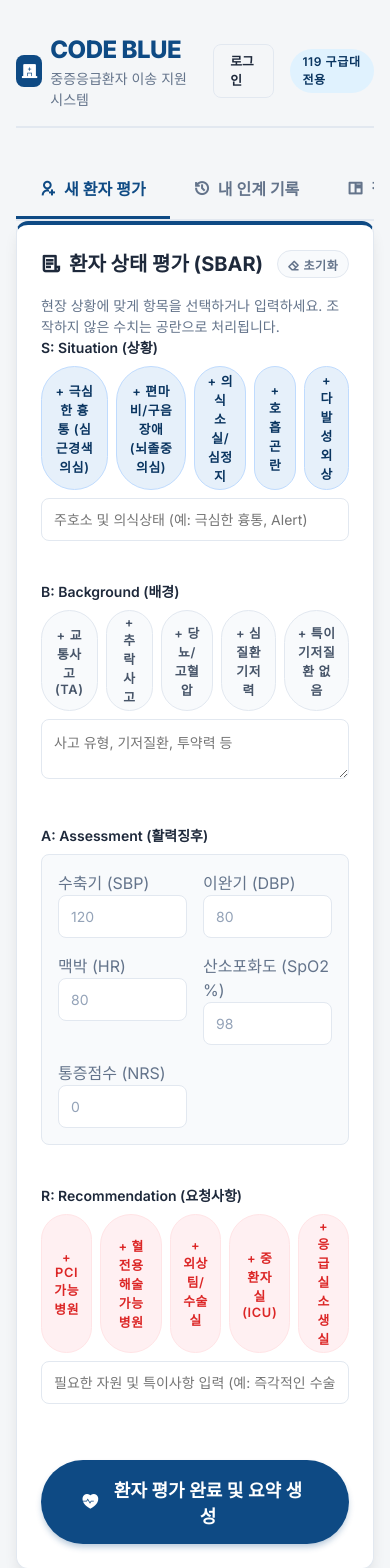
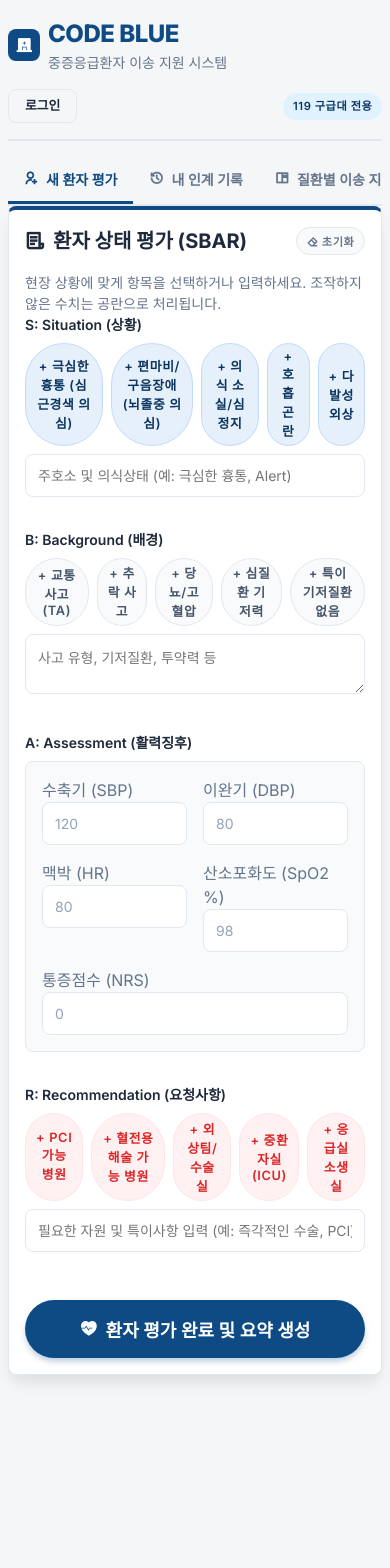
Before and after one commit to yenakr/26project, a Next.js app: page / in a window 390 px wide. Shown: the top 1568 px of the page. After the commit the page ends 1407 px from the top, so only its background shows below. Built offline with nearby package versions, Linux system fonts and the light colour scheme; no server answers.

Commit message:
style: optimize layout and forms for mobile responsiveness

```diff
--- a/app/globals.css
+++ b/app/globals.css
@@ -225,6 +225,12 @@ button {
   gap: 1.5rem;
 }
 
+.vitals-grid {
+  display: grid;
+  grid-template-columns: repeat(auto-fit, minmax(120px, 1fr));
+  gap: 1rem;
+}
+
 /* Utility */
 .flex { display: flex; }
 .items-center { align-items: center; }
@@ -238,3 +244,67 @@ button {
 .text-sm { font-size: 0.875rem; }
 .text-gray { color: var(--text-secondary); }
 .font-bold { font-weight: 700; }
+
+/* Mobile Optimization (Responsive Design) */
+@media (max-width: 768px) {
+  .container {
+    padding: 1rem 0.5rem;
+  }
+
+  .header {
+    flex-direction: column;
+    align-items: flex-start;
+    gap: 1rem;
+    padding-bottom: 1rem;
+    margin-bottom: 1rem;
+  }
+
+  .header .flex.items-center.gap-4 {
+    width: 100%;
+    justify-content: space-between;
+  }
+
+  .card {
+    padding: 1rem;
+    border-radius: 8px;
+    margin-bottom: 1rem;
+  }
+
+  .grid-2 {
+    grid-template-columns: 1fr;
+    gap: 1rem;
+  }
+
+  .grid-3 {
+    grid-template-columns: 1fr;
+    gap: 1rem;
+  }
+
+  .vitals-grid {
+    grid-template-columns: repeat(2, 1fr);
+  }
+
+  .vitals-grid > div:last-child {
+    grid-column: 1 / -1; /* Make NRS span full width */
+  }
+
+  .section-title {
+    font-size: 1.125rem;
+  }
+
+  .badge {
+    padding: 0.3rem 0.6rem;
+    font-size: 0.7rem;
+  }
+
+  .btn {
+    padding: 0.6rem 1rem;
+    font-size: 0.8rem;
+  }
+
+  /* Tabs scroll */
+  .tab-btn {
+    padding: 0.75rem 1rem !important;
+    font-size: 0.875rem !important;
+  }
+}
--- a/components/SBARForm.tsx
+++ b/components/SBARForm.tsx
@@ -204,7 +204,7 @@ export default function SBARForm({ onAssess }: SBARFormProps) {
         {/* Assessment */}
         <div className="form-group" style={{ gridColumn: '1 / -1' }}>
           <label className="form-label">A: Assessment (활력징후)</label>
-          <div style={{ display: 'grid', gridTemplateColumns: 'repeat(auto-fit, minmax(120px, 1fr))', gap: '1rem', background: '#f8fafc', padding: '1rem', borderRadius: '8px', border: '1px solid #e2e8f0' }}>
+          <div className="vitals-grid" style={{ background: '#f8fafc', padding: '1rem', borderRadius: '8px', border: '1px solid #e2e8f0' }}>
             <div>
               <label className="text-xs text-gray">수축기 (SBP)</label>
               <input
```
